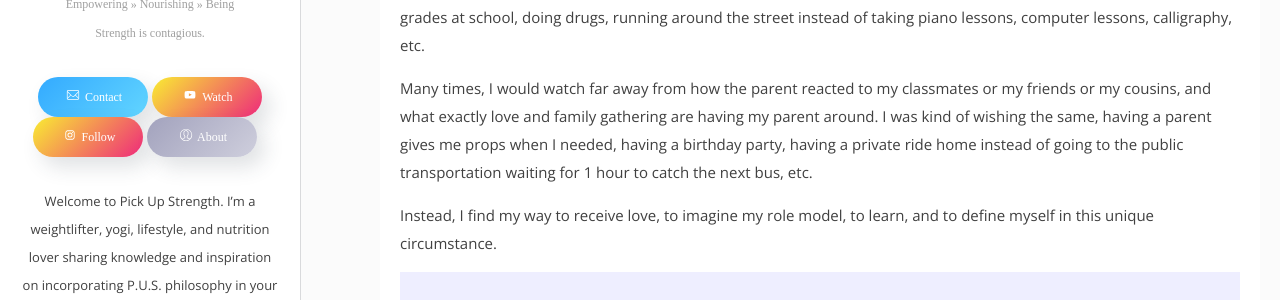
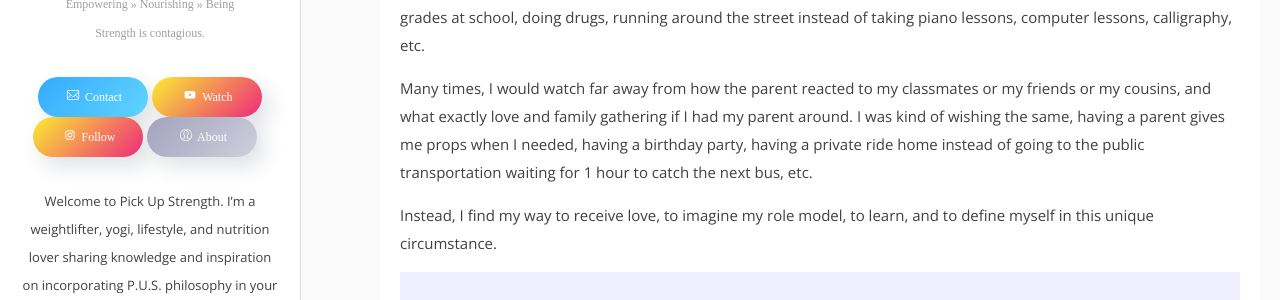
Before and after one commit to teckmonster/pickupstrength, a Jekyll site: the page built from _posts/2018-09-23-My-Love-On-Lotus-Poem.markdown, in a window 1280 px wide and 900 px high, scrolled down 713 px. Shown: the part 182-482 px from the top of the window. Built offline with Jekyll 4.4.1, drawn with Linux system fonts in a browser that asks for light colours; some web fonts are replaced; comment, search, counter and statistics services are not loaded.

Commit message:
fix grammar.

```diff
--- a/_posts/2018-09-23-My-Love-On-Lotus-Poem.markdown
+++ b/_posts/2018-09-23-My-Love-On-Lotus-Poem.markdown
@@ -15,7 +15,7 @@
 
 The only childhood memories I had with my parent was rare that I could count on my five fingers. Not 5000, 500, 50 moments, it was 5. Some relatives would think our siblings, and I would turn into some gangsters, poor kids making bad grades at school, doing drugs, running around the street instead of taking piano lessons, computer lessons, calligraphy, etc.
 
-Many times, I would watch far away from how the parent reacted to my classmates or my friends or my cousins, and what exactly love and family gathering are having my parent around. I was kind of wishing the same, having a parent gives me props when I needed, having a birthday party, having a private ride home instead of going to the public transportation waiting for 1 hour to catch the next bus, etc.
+Many times, I would watch far away from how the parent reacted to my classmates or my friends or my cousins, and what exactly love and family gathering if I had my parent around. I was kind of wishing the same, having a parent gives me props when I needed, having a birthday party, having a private ride home instead of going to the public transportation waiting for 1 hour to catch the next bus, etc.
 
 Instead, I find my way to receive love, to imagine my role model, to learn, and to define myself in this unique circumstance.
 
```
